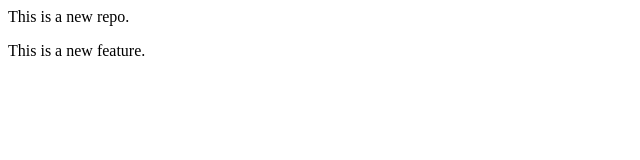
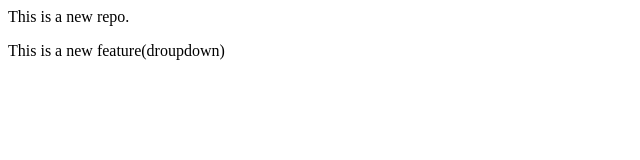
Before and after one commit to Shrutik-02/localrepo, a plain HTML site: page index.html in a window 1280 px wide. Shown: the full height of the page, 0-640 px from the left. Drawn offline with Linux system fonts and the light colour scheme.

```diff
--- a/index.html
+++ b/index.html
@@ -1,2 +1,2 @@
 <p>This is a new repo.</p>
-<p>This is a new feature.</p>
+<p>This is a new feature(droupdown)</p>
```
